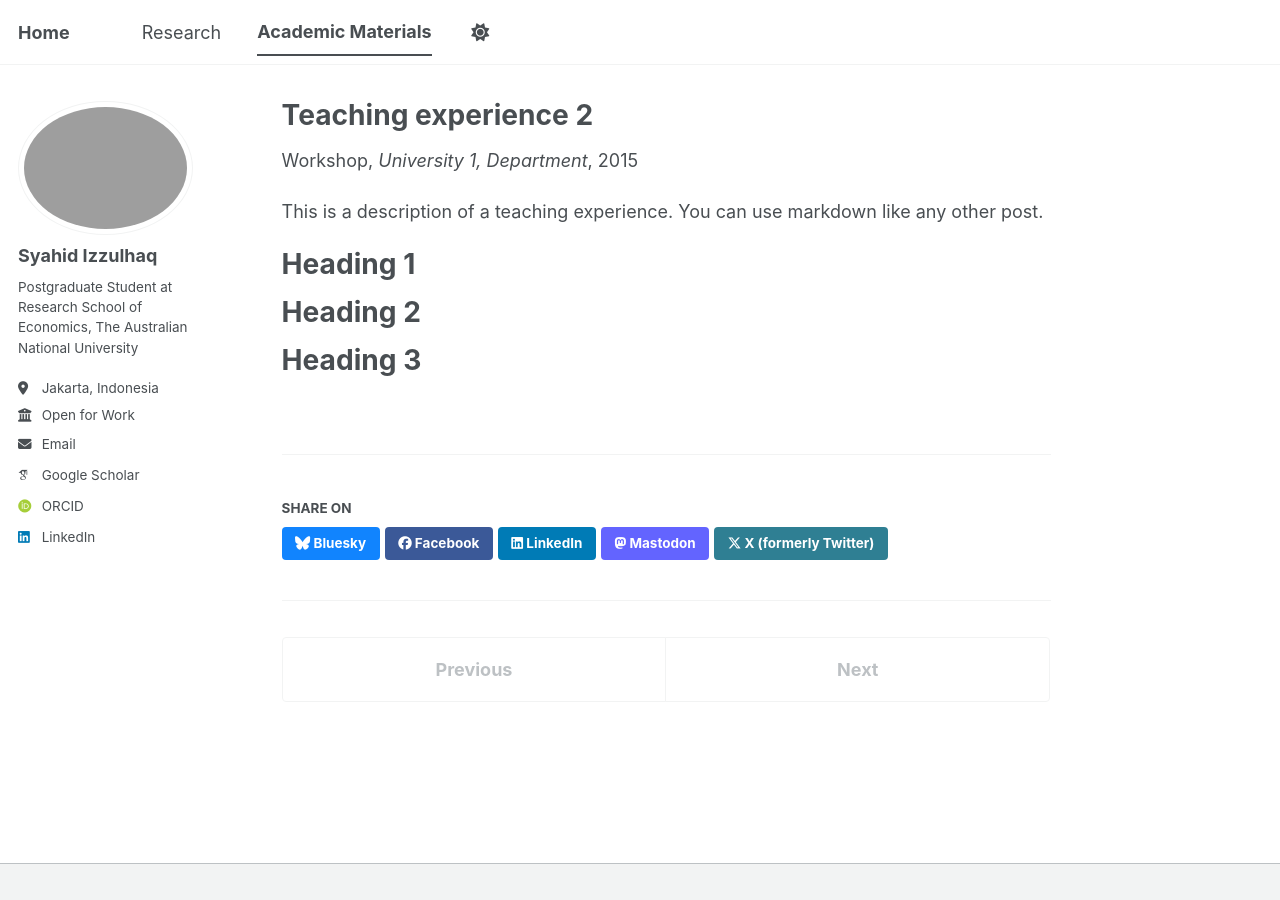
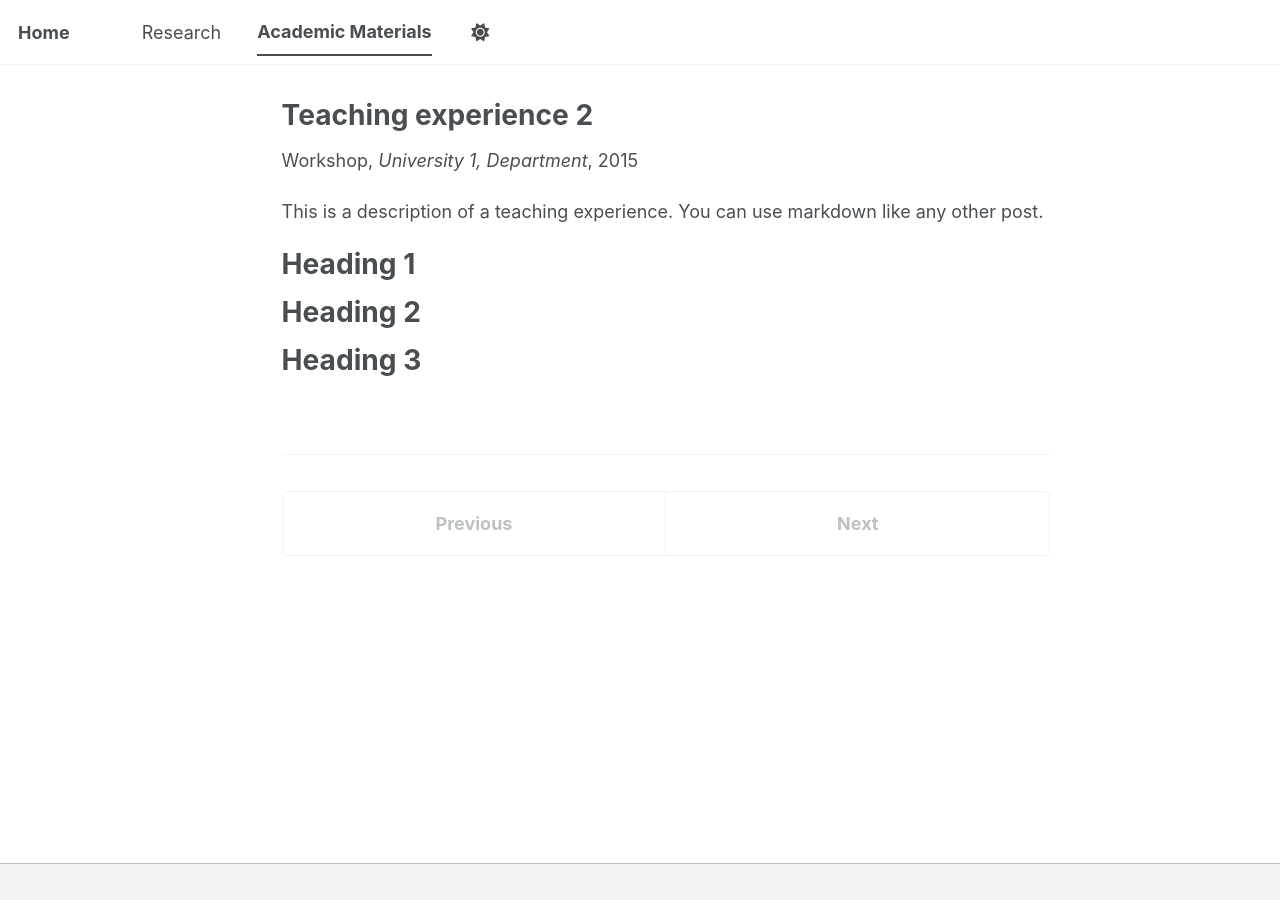
Before and after one commit to syahidizzulhaq/syahidizzulhaq.github.io, a Jekyll site: the page built from _teaching/2015-spring-teaching-2.md, in a window 1280 px wide. Built offline with Jekyll 4.4.1, drawn with Linux system fonts in a browser that asks for light colours; some web fonts are replaced; a script bundle is joined from its source files by our own code; library files that are not in the unit come from our copies; part of the change alters nothing that is shown.

Commit message:
Update _config.yml

```diff
--- a/_config.yml
+++ b/_config.yml
@@ -261,8 +261,8 @@ defaults:
       type: teaching
     values:
       layout: single
-      author_profile: true
-      share: true
+      author_profile: false
+      share: false
       comments: true
    # _publications
   - scope:
@@ -270,8 +270,8 @@ defaults:
       type: publications
     values:
       layout: single
-      author_profile: true
-      share: true
+      author_profile: false
+      share: false
       comments: true
   # _portfolio
   - scope:
```
